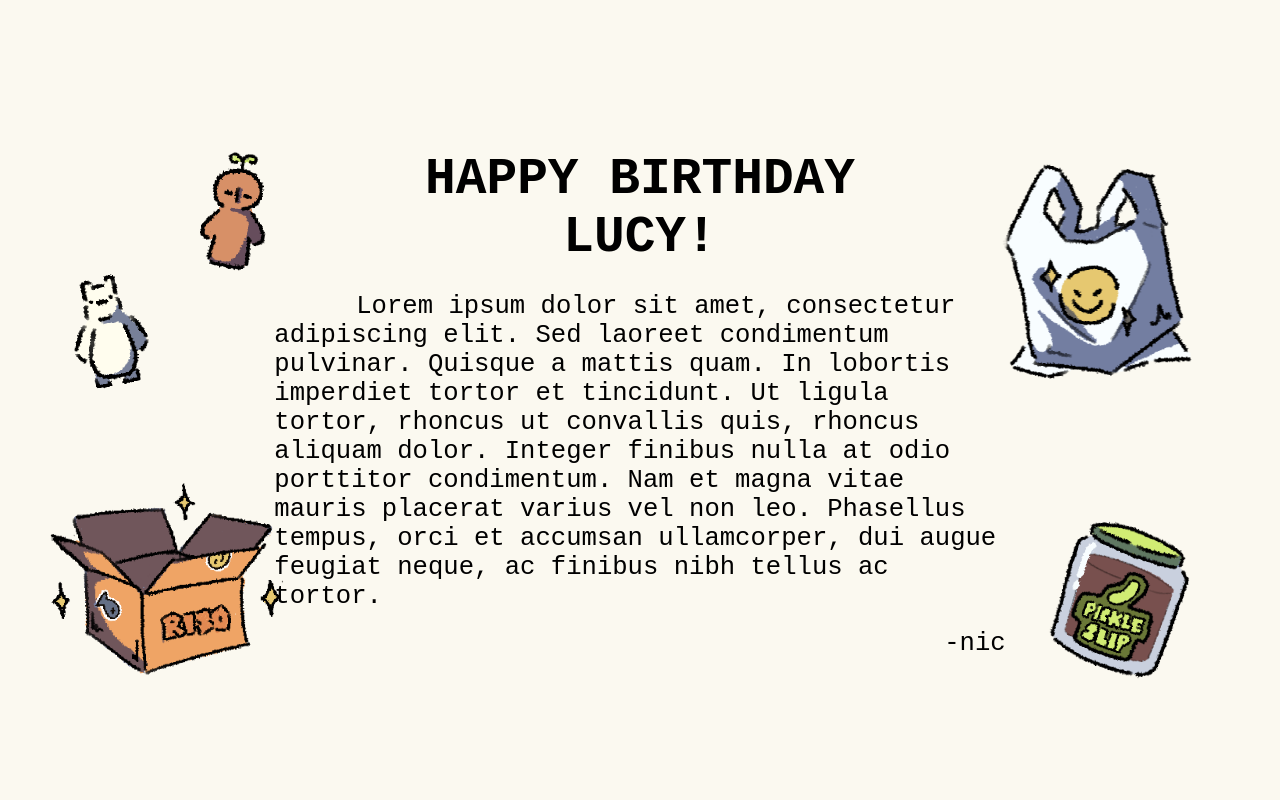
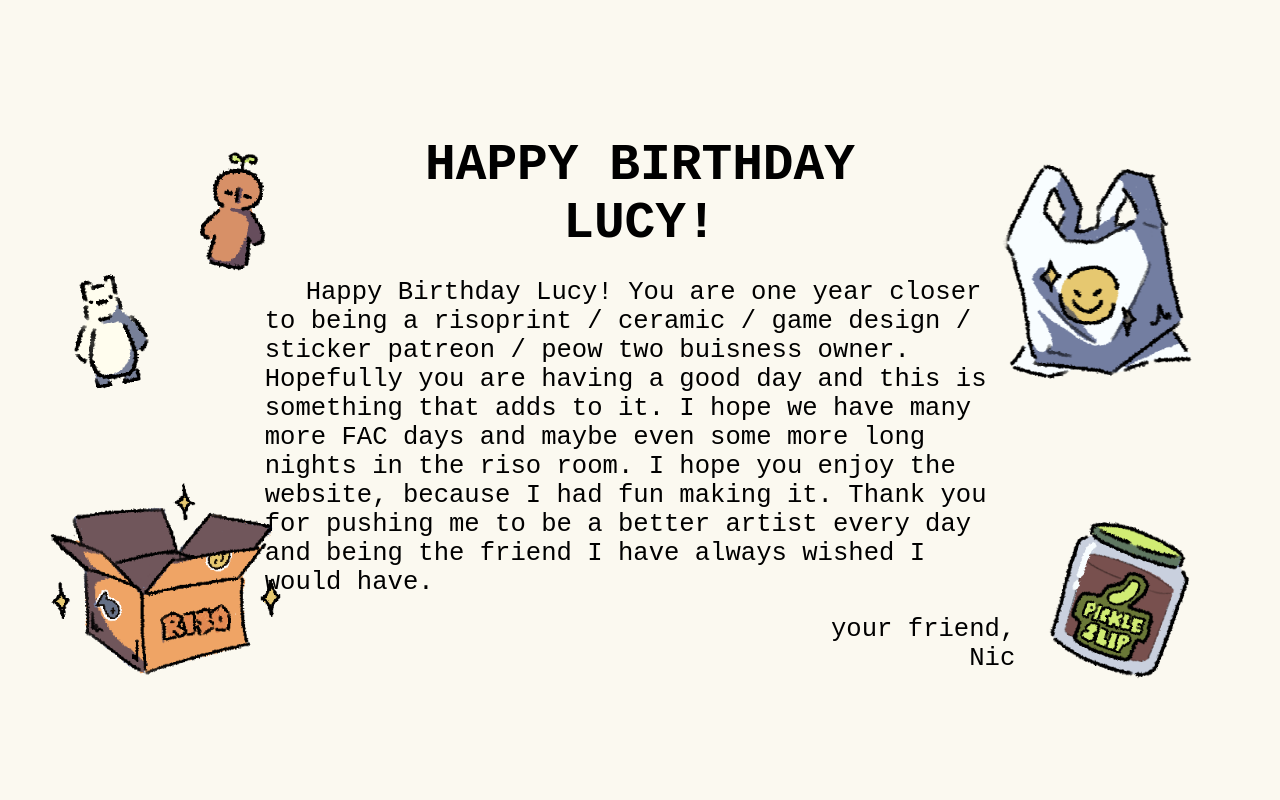
Before and after one commit to nicolasprothero/HBDLucy, a plain HTML site: page index.html in a window 1280 px wide. Shown: the part 800-1600 px from the top of the page. Drawn offline with Linux system fonts and the light colour scheme; a web font is replaced by a local one.

Commit message:
Basically the finished site. Added Fav and Letter

```diff
--- a/index.html
+++ b/index.html
@@ -3,8 +3,9 @@
     <head>
         <meta charset="UTF-8" />
         <meta name="viewport" content="width=device-width, initial-scale=1.0" />
-        <title>Happy Birthday!</title>
+        <title>For Lucy</title>
         <meta name="description" content="Happy Birthday Lucy" />
+        <link rel="icon" type="img/ico" href="img/favicon.png">
         <link rel="stylesheet" href="https://use.typekit.net/tdu8ffr.css">
         <link rel="stylesheet" href="style.css" />
     </head>
@@ -24,8 +25,9 @@
                 </div>
                 <div class="note">
                     <h1>HAPPY BIRTHDAY<br>LUCY!</h1> <br>
-                    <p> &emsp; &emsp; Lorem ipsum dolor sit amet, consectetur adipiscing elit. Sed laoreet condimentum pulvinar. Quisque a mattis quam. In lobortis imperdiet tortor et tincidunt. Ut ligula tortor, rhoncus ut convallis quis, rhoncus aliquam dolor. Integer finibus nulla at odio porttitor condimentum. Nam et magna vitae mauris placerat varius vel non leo. Phasellus tempus, orci et accumsan ullamcorper, dui augue feugiat neque, ac finibus nibh tellus ac tortor.</p><br>
-                    <p class="signature">-nic</p>
+                    <p> &emsp; Happy Birthday Lucy! You are one year closer to being a risoprint / ceramic / game design / sticker patreon / peow two buisness owner. Hopefully you are having a good day and this is something that adds to it. I hope we have many more FAC days and maybe even some more long nights in the riso room. I hope you enjoy the website, because I had fun making it. Thank you for pushing me to be a better artist every day and being the friend I have always wished I would have. </p>
+                    </p><br>
+                    <p class="signature">your friend,<br>Nic</p>
                 </div>
                 <div class="stickers">
                     <img class="stickie pickle" src="img/pickle.png">
@@ -44,7 +46,7 @@
             <div class="section cardpage">
                 <div class="stickers"></div>
                 <div class="note">
-                    <h1>A STICKER SHEET!</h1> <br>
+                    <h1>A LUCY BDAY STICKER SHEET!</h1> <br>
                     <img class="floating sheet" src="img/stickersheet.png">
                 </div>
                 <div class="stickers"></div>
```
Also changed, not shown: img/favicon.png (added).
